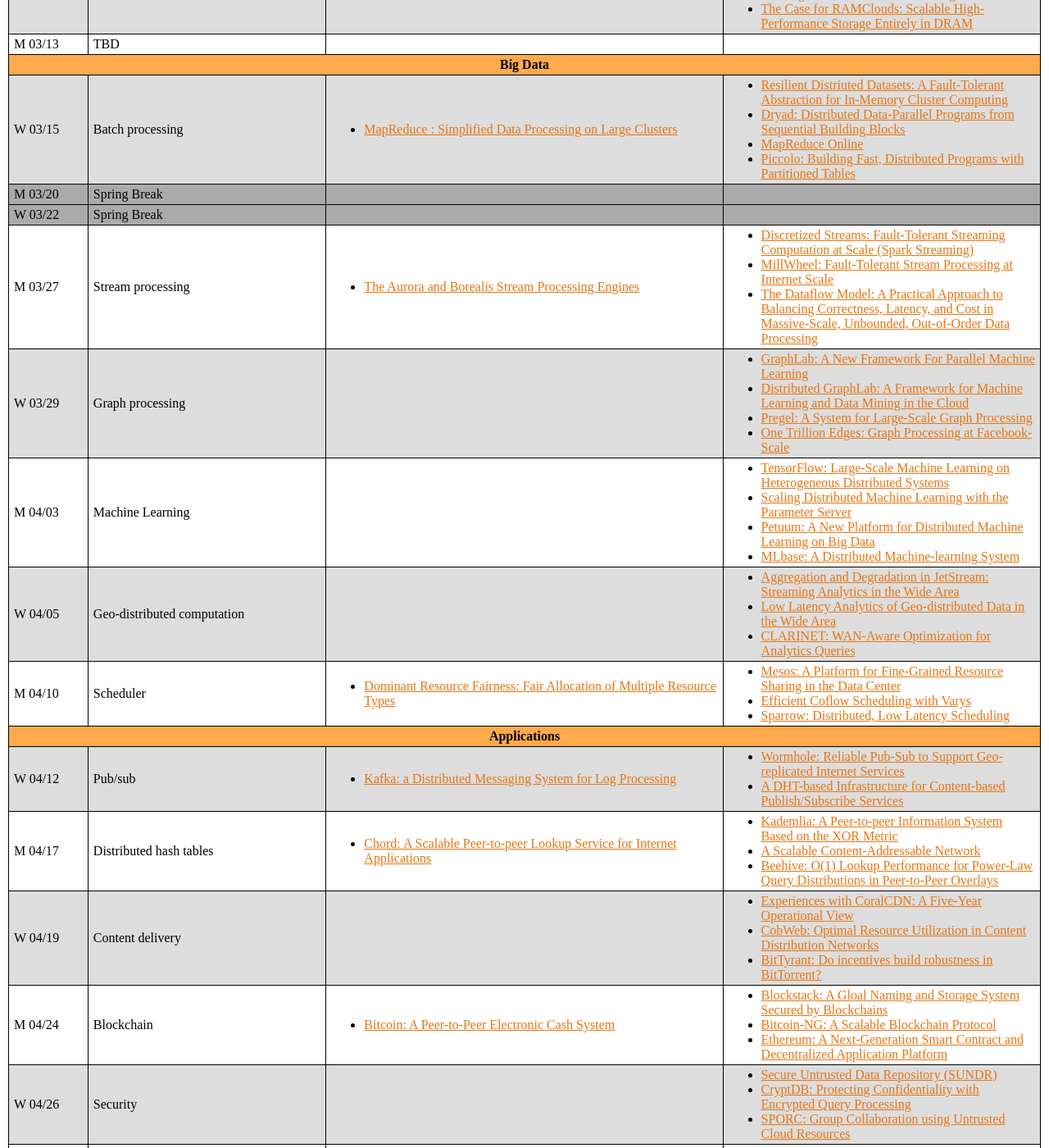
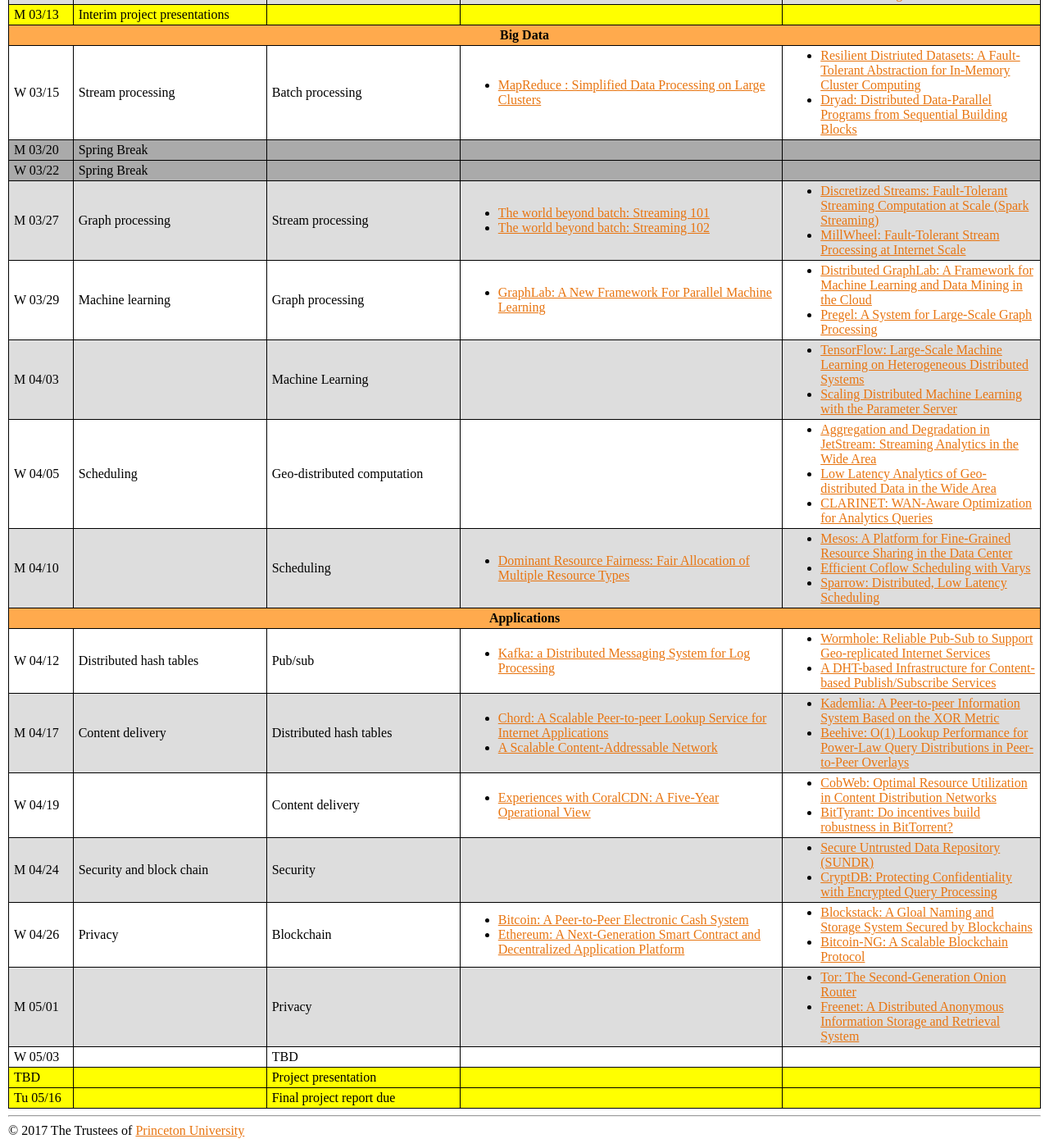
Before and after one commit to COS518/cos518.github.io, a Jekyll site: the page built from syllabus.md, in a window 1280 px wide and 1400 px high, scrolled down 1331 px. Shown: the whole window at 82% size. Built offline with Jekyll 4.4.1, drawn with Linux system fonts in a browser that asks for light colours; our own code applies the rules of GitHub Pages for plain Markdown files; some of the changed text lies outside the part shown.

Commit message:
Update syllabus

```diff
--- a/_data/syllabus.yml
+++ b/_data/syllabus.yml
@@ -1,7 +1,8 @@
 - unit: Fundamentals
   sessions:
     - date: M 02/06
-      topic: Introduction
+      lecture-topic: Introduction
+      reading-topic: Introduction
       slides: L1-intro
       readings:
         - name: Hints for Computer System Design
@@ -12,7 +13,8 @@
           link: papers/jeff-dean-numbers.pdf
       type: lecture
     - date: W 02/08
-      topic: Naming
+      lecture-topic: Naming and weak consistency
+      reading-topic: Naming
       slides: L2-naming-consistency
       readings:
         - name: End-to-End Arguments in System Design
@@ -21,7 +23,8 @@
           link: papers/zooko-triangle.pdf
       type: lecture
     - date: F 02/10
-      topic: Team selections due
+      lecture-topic: Team selections due
+      reading-topic:
       readings:
         - name: Email cos518-staff@lists.cs.princeton.edu
           link: mailto&#58;cos518-staff@lists.cs.princeton.edu
@@ -30,7 +33,8 @@
 - unit: Storage
   sessions:
     - date: M 02/13
-      topic: Weaker consistency
+      lecture-topic: Strong consistency
+      reading-topic: Weak consistency
       slides: L3-strong-consistency
       readings:
         - name: Managing Update Conflicts in Bayou, a Weakly Connected Replicated Storage System
@@ -48,7 +52,8 @@
           link: http://www.bailis.org/papers/bolton-sigmod2013.pdf
       type: lecture
     - date: W 02/15
-      topic: Stronger consistency
+      lecture-topic: Consensus
+      reading-topic: Strong consistency
       slides: L4-consensus
       signups:
         - name: Object Storage on CRAQ
@@ -59,7 +64,8 @@
           link: http://www.cs.otago.ac.nz/cosc440/readings/osdi12-final-162.pdf
       type: lecture
     - date: M 02/20
-      topic: Consensus
+      lecture-topic: Transactions
+      reading-topic: Consensus
       readings:
         - name: In Search of an Understandable Consensus Algorithm (Raft)
           link: https://raft.github.io/raft.pdf
@@ -74,7 +80,8 @@
           link: https://www.cs.cmu.edu/~dga/papers/epaxos-sosp2013.pdf
       type: lecture
     - date: W 02/22
-      topic: Transactions
+      lecture-topic: K-V stores
+      reading-topic: Transactions
       readings:
         - name: Spanner&#58; Google's Globally-Distributed Database
           link: https://static.googleusercontent.com/media/research.google.com/en//archive/spanner-osdi2012.pdf
@@ -83,17 +90,17 @@
           link: http://cs.yale.edu/homes/thomson/publications/calvin-sigmod12.pdf
         - name: Extracting More Concurrency from Distributed Transactions (ROCOCO)
           link: https://www.usenix.org/system/files/conference/osdi14/osdi14-paper-mu.pdf
-        - name: Scalable Atomic Visibility with RAMP Transactions
-          link: http://www.bailis.org/papers/ramp-sigmod2014.pdf
       type: lecture
     - date: F 02/24
-      topic: Project proposals due
+      lecture-topic: Project proposals due
+      reading-topic:
       readings:
         - name: Private piazza post
           link: https://piazza.com/class/iykmzbdqtzs452
       type: exam
     - date: M 02/27
-      topic: K-V stores
+      lecture-topic: Column stores
+      reading-topic: K-V stores
       readings:
         - name: LevelDB
           link: https://en.wikipedia.org/wiki/LevelDB
@@ -106,7 +113,8 @@
           link: https://pdos.csail.mit.edu/papers/masstree:eurosys12.pdf
       type: lecture
     - date: W 03/01
-      topic: Column stores
+      lecture-topic: Flash
+      reading-topic: Column stores
       signups:
         - name: Bigtable&#58; A Distributed Storage System for Structured Data
           link: https://static.googleusercontent.com/media/research.google.com/en//archive/bigtable-osdi06.pdf
@@ -116,13 +124,15 @@
           link: http://www.cs.princeton.edu/courses/archive/fall13/cos518/papers/hyperdex.pdf
       type: lecture
     - date: F 03/03
-      topic: Finalize project proposal
+      lecture-topic: Finalize project proposal
+      reading-topic:
       readings:
         - name: Private piazza post
           link: https://piazza.com/class/iykmzbdqtzs452
       type: exam
     - date: M 03/06
-      topic: Flash
+      lecture-topic: Caching
+      reading-topic: Flash
       signups:
         - name: SSDAlloc&#58; Hybrid SSD/RAM Memory Management Made Easy
           link: https://www.microsoft.com/en-us/research/wp-content/uploads/2016/02/Badam.pdf
@@ -130,12 +140,14 @@
           link: https://www.cs.cornell.edu/projects/quicksilver/public_pdfs/ripq.pdf
         - name: CORFU&#58; A Shared Log Design for Flash Clusters
           link: http://www.cs.yale.edu/homes/mahesh/papers/corfumain-final.pdf
-        - name: From application requests to Virtual IOPs&#58; Provisioned key-value storage with Libra
-          link: http://sns.cs.princeton.edu/docs/libra-eurosys14.pdf
 
       type: lecture
     - date: W 03/08
-      topic: Caching
+      lecture-topic: Batch processing
+      reading-topic: Caching
+      readings:
+        - name: The Case for RAMClouds&#58; Scalable High-Performance Storage Entirely in DRAM
+          link: http://web.stanford.edu/~ouster/cgi-bin/papers/ramcloud.pdf
       signups:
         - name: TAO&#58; Facebook's Distributed Data Store for the Social Graph
           link: https://www.usenix.org/system/files/conference/atc13/atc13-bronson.pdf
@@ -143,17 +155,17 @@
           link: https://www.usenix.org/system/files/conference/nsdi13/nsdi13-final170_update.pdf
         - name: EC-Cache&#58; Load-balanced, Low-Latency Cluster Caching with Online Erasure Coding
           link: https://www.usenix.org/system/files/conference/osdi16/osdi16-rashmi.pdf
-        - name: The Case for RAMClouds&#58; Scalable High-Performance Storage Entirely in DRAM
-          link: http://web.stanford.edu/~ouster/cgi-bin/papers/ramcloud.pdf
       type: lecture
     - date: M 03/13
-      topic: TBD
-      type: lecture
+      lecture-topic: Interim project presentations
+      reading-topic:
+      type: presentations
 
 - unit: Big Data
   sessions:
     - date: W 03/15
-      topic: Batch processing
+      lecture-topic: Stream processing
+      reading-topic: Batch processing
       readings:
         - name: MapReduce &#58; Simplified Data Processing on Large Clusters
           link: https://static.googleusercontent.com/media/research.google.com/en//archive/mapreduce-osdi04.pdf
@@ -162,56 +174,53 @@
           link: https://www.usenix.org/system/files/conference/nsdi12/nsdi12-final138.pdf
         - name: Dryad&#58; Distributed Data-Parallel Programs from Sequential Building Blocks
           link: https://www.microsoft.com/en-us/research/wp-content/uploads/2007/03/eurosys07.pdf
-        - name: MapReduce Online
-          link: https://www.usenix.org/legacy/event/nsdi10/tech/full_papers/condie.pdf
-        - name: Piccolo&#58; Building Fast, Distributed Programs with Partitioned Tables
-          link: https://www.usenix.org/legacy/event/osdi10/tech/full_papers/Power.pdf
       type: lecture
     - date: M 03/20
-      topic: Spring Break
+      lecture-topic: Spring Break
+      reading-topic:
       type: noclass
     - date: W 03/22
-      topic: Spring Break
+      lecture-topic: Spring Break
+      reading-topic:
       type: noclass
     - date: M 03/27
-      topic: Stream processing
+      lecture-topic: Graph processing
+      reading-topic: Stream processing
       readings:
-        - name: The Aurora and Borealis Stream Processing Engines
-          link: http://homes.cs.washington.edu/~magda/borealis-book.pdf
+        - name: The world beyond batch&#58; Streaming 101
+          link: https://www.oreilly.com/ideas/the-world-beyond-batch-streaming-101
+        - name: The world beyond batch&#58; Streaming 102
+          link: https://www.oreilly.com/ideas/the-world-beyond-batch-streaming-102
       signups:
         - name: Discretized Streams&#58; Fault-Tolerant Streaming Computation at Scale (Spark Streaming)
           link: https://people.csail.mit.edu/matei/papers/2013/sosp_spark_streaming.pdf
         - name: MillWheel&#58; Fault-Tolerant Stream Processing at Internet Scale
           link: https://static.googleusercontent.com/media/research.google.com/en//pubs/archive/41378.pdf
-        - name: The Dataflow Model&#58; A Practical Approach to Balancing Correctness, Latency, and Cost in Massive-Scale, Unbounded, Out-of-Order Data Processing
-          link: https://static.googleusercontent.com/media/research.google.com/en//pubs/archive/43864.pdf
       type: lecture
     - date: W 03/29
-      topic: Graph processing
-      signups:
+      lecture-topic: Machine learning
+      reading-topic: Graph processing
+      readings:
         - name: GraphLab&#58; A New Framework For Parallel Machine Learning
           link: http://event.cwi.nl/uai2010/papers/UAI2010_0171.pdf
+      signups:
         - name: Distributed GraphLab&#58; A Framework for Machine Learning and Data Mining in the Cloud
           link: http://vldb.org/pvldb/vol5/p716_yuchenglow_vldb2012.pdf
         - name: Pregel&#58; A System for Large-Scale Graph Processing
           link: https://kowshik.github.io/JPregel/pregel_paper.pdf
-        - name: One Trillion Edges&#58; Graph Processing at Facebook-Scale
-          link: http://www.vldb.org/pvldb/vol8/p1804-ching.pdf
       type: lecture
     - date: M 04/03
-      topic: Machine Learning
+      lecture-topic:
+      reading-topic: Machine Learning
       signups:
         - name: TensorFlow&#58; Large-Scale Machine Learning on Heterogeneous Distributed Systems
           link: http://download.tensorflow.org/paper/whitepaper2015.pdf
         - name: Scaling Distributed Machine Learning with the Parameter Server
           link: https://www.cs.cmu.edu/~muli/file/parameter_server_osdi14.pdf
-        - name: Petuum&#58; A New Platform for Distributed Machine Learning on Big Data
-          link: http://www.cs.cmu.edu/~./seunghak/petuum_kdd15.pdf
-        - name: MLbase&#58; A Distributed Machine-learning System
-          link: http://cidrdb.org/cidr2013/Papers/CIDR13_Paper118.pdf
       type: lecture
     - date: W 04/05
-      topic: Geo-distributed computation
+      lecture-topic: Scheduling
+      reading-topic: Geo-distributed computation
       signups:
         - name: Aggregation and Degradation in JetStream&#58; Streaming Analytics in the Wide Area
           link: https://www.usenix.org/system/files/conference/nsdi14/nsdi14-paper-rabkin.pdf
@@ -221,7 +230,8 @@
           link: http://pages.cs.wisc.edu/~akella/papers/clarinet.pdf
       type: lecture
     - date: M 04/10
-      topic: Scheduler
+      lecture-topic:
+      reading-topic: Scheduling
       readings:
         - name: Dominant Resource Fairness&#58; Fair Allocation of Multiple Resource Types
           link: https://people.eecs.berkeley.edu/~alig/papers/drf.pdf
@@ -237,7 +247,8 @@
 - unit: Applications
   sessions:
     - date: W 04/12
-      topic: Pub/sub
+      lecture-topic: Distributed hash tables
+      reading-topic: Pub/sub
       readings:
         - name: Kafka&#58; a Distributed Messaging System for Log Processing
           link: http://research.microsoft.com/en-us/um/people/srikanth/netdb11/netdb11papers/netdb11-final12.pdf
@@ -248,53 +259,57 @@
           link: papers/dht-pub-sub.pdf
       type: lecture
     - date: M 04/17
-      topic: Distributed hash tables
+      lecture-topic: Content delivery
+      reading-topic: Distributed hash tables
       readings:
         - name: Chord&#58; A Scalable Peer-to-peer Lookup Service for Internet Applications
           link: https://pdos.csail.mit.edu/papers/chord:sigcomm01/chord_sigcomm.pdf
+        - name: A Scalable Content-Addressable Network
+          link: https://www.cs.utexas.edu/~browne/CS395Tf2002/Papers/Can-p161-ratnasamy.pdf
       signups:
         - name: Kademlia&#58; A Peer-to-peer Information System Based on the XOR Metric
           link: https://pdos.csail.mit.edu/~petar/papers/maymounkov-kademlia-lncs.pdf
-        - name: A Scalable Content-Addressable Network
-          link: https://www.cs.utexas.edu/~browne/CS395Tf2002/Papers/Can-p161-ratnasamy.pdf
         - name: Beehive&#58; O(1) Lookup Performance for Power-Law Query Distributions in Peer-to-Peer Overlays
           link: https://www.cs.cornell.edu/people/egs/papers/beehive.pdf
       type: lecture
     - date: W 04/19
-      topic: Content delivery
-      signups:
+      lecture-topic:
+      reading-topic: Content delivery
+      readings:
         - name: Experiences with CoralCDN&#58; A Five-Year Operational View
           link: https://www.coralcdn.org/docs/coral-nsdi10.pdf
+      signups:
         - name: CobWeb&#58; Optimal Resource Utilization in Content Distribution Networks
           link: https://www.cs.cornell.edu/people/egs/papers/cobweb.pdf
         - name: BitTyrant&#58; Do incentives build robustness in BitTorrent?
           link: http://www.cs.washington.edu/homes/piatek/papers/BitTyrant.pdf
       type: lecture
     - date: M 04/24
-      topic: Blockchain
+      lecture-topic: Security and block chain
+      reading-topic: Security
+      signups:
+          - name: Secure Untrusted Data Repository (SUNDR)
+            link: https://www.usenix.org/legacy/event/osdi04/tech/full_papers/li_j/li_j.pdf
+          - name: CryptDB&#58; Protecting Confidentiality with Encrypted Query Processing
+            link: https://people.csail.mit.edu/nickolai/papers/popa-cryptdb.pdf
+      type: lecture
+    - date: W 04/26
+      lecture-topic: Privacy
+      reading-topic: Blockchain
       readings:
         - name: Bitcoin&#58; A Peer-to-Peer Electronic Cash System
           link: https://bitcoin.org/bitcoin.pdf
+        - name: Ethereum&#58; A Next-Generation Smart Contract and Decentralized Application Platform
+          link: https://github.com/ethereum/wiki/wiki/White-Paper
       signups:
         - name: Blockstack&#58; A Gloal Naming and Storage System Secured by Blockchains
           link: http://www.cs.princeton.edu/~mfreed/docs/blockstack-atc16.pdf
         - name: Bitcoin-NG&#58; A Scalable Blockchain Protocol
           link: https://arxiv.org/abs/1510.02037
-        - name: Ethereum&#58; A Next-Generation Smart Contract and Decentralized Application Platform
-          link: https://github.com/ethereum/wiki/wiki/White-Paper
-      type: lecture
-    - date: W 04/26
-      topic: Security
-      signups:
-          - name: Secure Untrusted Data Repository (SUNDR)
-            link: https://www.usenix.org/legacy/event/osdi04/tech/full_papers/li_j/li_j.pdf
-          - name: CryptDB&#58; Protecting Confidentiality with Encrypted Query Processing
-            link: https://people.csail.mit.edu/nickolai/papers/popa-cryptdb.pdf
-          - name: SPORC&#58; Group Collaboration using Untrusted Cloud Resources
-            link: https://www.usenix.org/legacy/event/osdi10/tech/full_papers/Feldman.pdf
       type: lecture
     - date: M 05/01
-      topic: Privacy
+      lecture-topic:
+      reading-topic: Privacy
       signups:
         - name: Tor&#58; The Second-Generation Onion Router
           link: https://svn.torproject.org/svn/projects/design-paper/tor-design.pdf
@@ -302,12 +317,15 @@
           link: http://homepage.divms.uiowa.edu/~ghosh/freenet.pdf
       type: lecture
     - date: W 05/03
-      topic: TBD
+      lecture-topic:
+      reading-topic: TBD
       signups:
       type: lecture
     - date: TBD
-      topic: Project presentation
+      lecture-topic:
+      reading-topic: Project presentation
       type: exam
     - date: Tu 05/16
-      topic: Final project report due
+      lecture-topic:
+      reading-topic: Final project report due
       type: exam
--- a/_includes/syllabus.html
+++ b/_includes/syllabus.html
@@ -1,14 +1,15 @@
 <table class='schedule'>
   <tr>
     <th class='date'>Date</th>
-    <th class='topics'>Topics</th>
+    <th class='topics'>Lecture topic</th>
+    <th class='topics'>Reading topic</th>
     <th class='readings'>Readings (everyone)</th>
     <th class='notes'>Readings (sign-up)</th>
   </tr>
 
   {% for unit in site.data.syllabus %}
     <tr class='lechead'>
-      <td class='lechead' colspan='4'>{{ unit.unit }}</td>
+      <td class='lechead' colspan='5'>{{ unit.unit }}</td>
     </tr>
     {% for session in unit.sessions %}
       {% if session.type == 'lecture' %}
@@ -18,12 +19,13 @@
       {% endif %}
         <td>{{ session.date }}</td>
         <td>
-          {{ session.topic }}
+          {{ session.lecture-topic }}
           {% if session.slides %}
             [<a href='docs/{{ session.slides }}.pdf'>pdf</a>]
             [<a href='docs/{{ session.slides }}.pptx'>pptx</a>]
           {% endif %}
         </td>
+        <td>{{ session.reading-topic }}</td>
         <td>
           {% if session.readings %}
             <ul>
--- a/projects.md
+++ b/projects.md
@@ -32,6 +32,7 @@
 - Team selection (2/10)
 - Project proposal (2/24)
 - Project selection (3/3):  Project topic/proposal finalized
+- Interim project presentation (3/13)
 - Project presentation (near Dean's Date)
 - Final report (Dean's Date of 5/16)
 <br><br>
```
